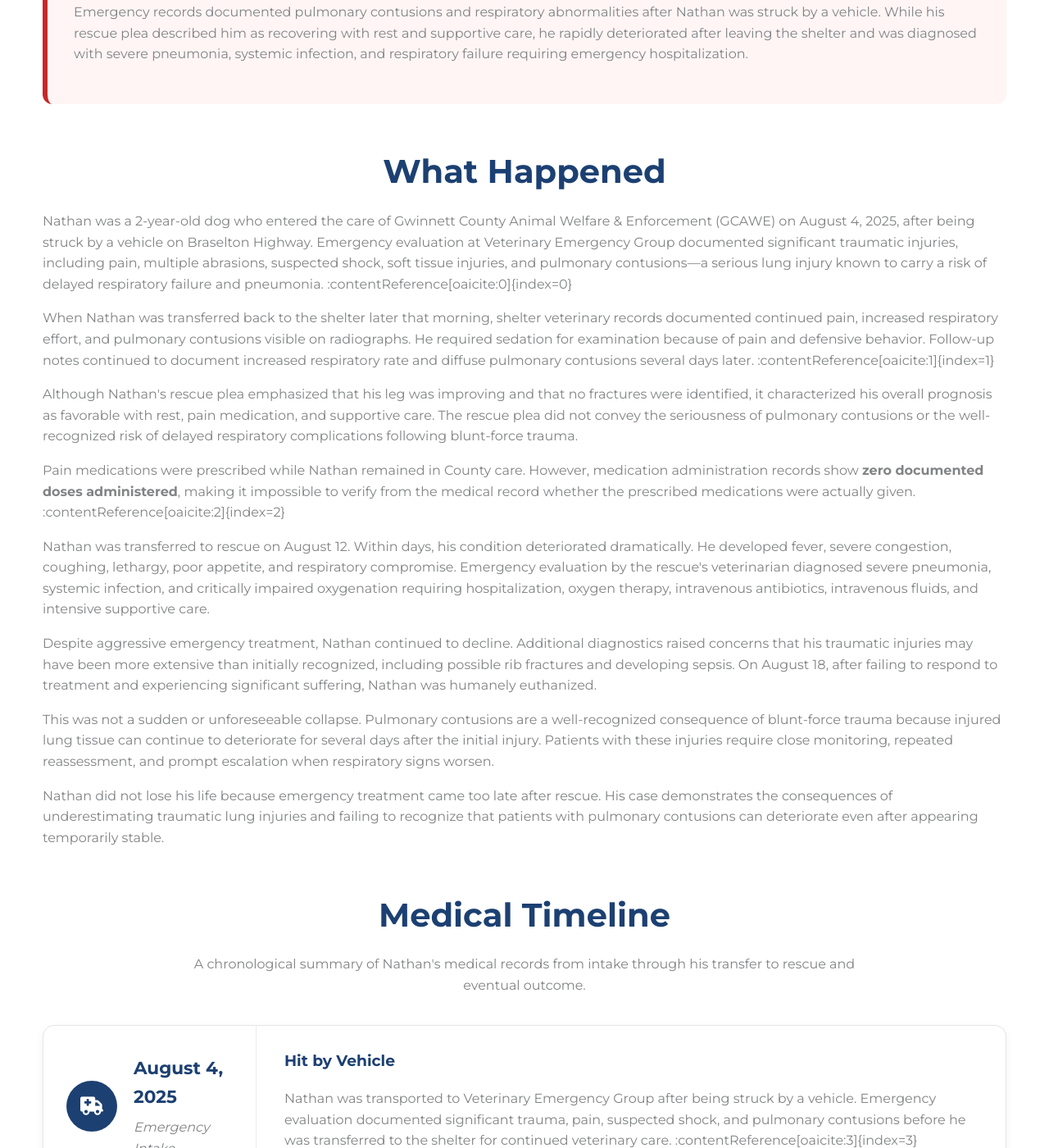
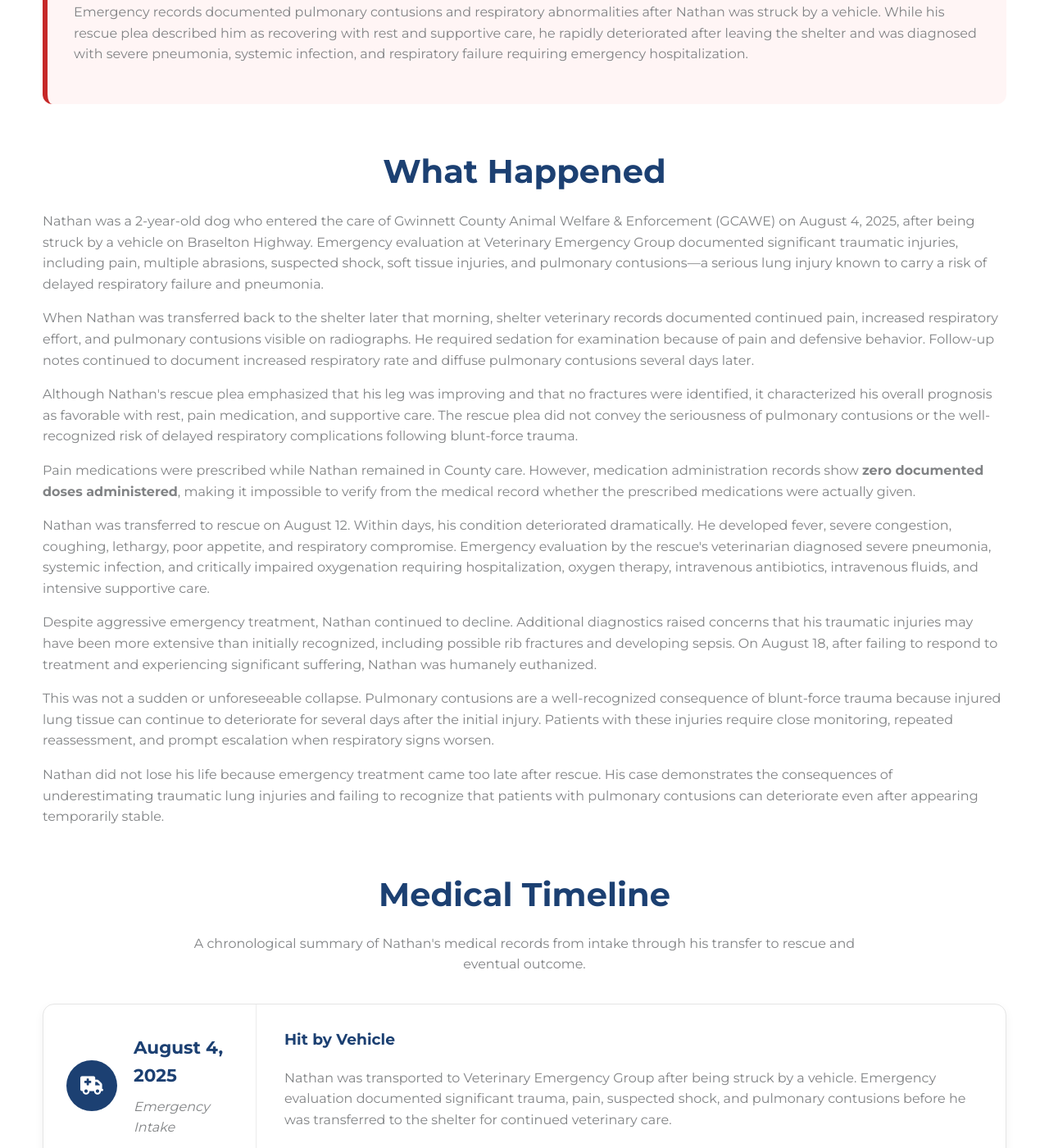
Before and after one commit to whitleybacon/gwinnett-animal-advocacy-alliance, a Jekyll site: the page built from issues/medical-care/nathan.html, in a window 1280 px wide and 1400 px high, scrolled down 991 px. Shown: the whole window at 82% size. Built offline with Jekyll 4.4.1, drawn with Linux system fonts in a browser that asks for light colours; some of the changed text lies outside the part shown.

Commit message:
Update nathan.html

```diff
--- a/issues/medical-care/nathan.html
+++ b/issues/medical-care/nathan.html
@@ -24,13 +24,13 @@ title: Nathan
 
     <h2>What Happened</h2>
 
-    <p>Nathan was a 2-year-old dog who entered the care of Gwinnett County Animal Welfare & Enforcement (GCAWE) on August 4, 2025, after being struck by a vehicle on Braselton Highway. Emergency evaluation at Veterinary Emergency Group documented significant traumatic injuries, including pain, multiple abrasions, suspected shock, soft tissue injuries, and pulmonary contusions—a serious lung injury known to carry a risk of delayed respiratory failure and pneumonia. :contentReference[oaicite:0]{index=0}</p>
+    <p>Nathan was a 2-year-old dog who entered the care of Gwinnett County Animal Welfare & Enforcement (GCAWE) on August 4, 2025, after being struck by a vehicle on Braselton Highway. Emergency evaluation at Veterinary Emergency Group documented significant traumatic injuries, including pain, multiple abrasions, suspected shock, soft tissue injuries, and pulmonary contusions—a serious lung injury known to carry a risk of delayed respiratory failure and pneumonia.</p>
 
-    <p>When Nathan was transferred back to the shelter later that morning, shelter veterinary records documented continued pain, increased respiratory effort, and pulmonary contusions visible on radiographs. He required sedation for examination because of pain and defensive behavior. Follow-up notes continued to document increased respiratory rate and diffuse pulmonary contusions several days later. :contentReference[oaicite:1]{index=1}</p>
+    <p>When Nathan was transferred back to the shelter later that morning, shelter veterinary records documented continued pain, increased respiratory effort, and pulmonary contusions visible on radiographs. He required sedation for examination because of pain and defensive behavior. Follow-up notes continued to document increased respiratory rate and diffuse pulmonary contusions several days later.</p>
 
     <p>Although Nathan's rescue plea emphasized that his leg was improving and that no fractures were identified, it characterized his overall prognosis as favorable with rest, pain medication, and supportive care. The rescue plea did not convey the seriousness of pulmonary contusions or the well-recognized risk of delayed respiratory complications following blunt-force trauma.</p>
 
-    <p>Pain medications were prescribed while Nathan remained in County care. However, medication administration records show <strong>zero documented doses administered</strong>, making it impossible to verify from the medical record whether the prescribed medications were actually given. :contentReference[oaicite:2]{index=2}</p>
+    <p>Pain medications were prescribed while Nathan remained in County care. However, medication administration records show <strong>zero documented doses administered</strong>, making it impossible to verify from the medical record whether the prescribed medications were actually given.</p>
 
     <p>Nathan was transferred to rescue on August 12. Within days, his condition deteriorated dramatically. He developed fever, severe congestion, coughing, lethargy, poor appetite, and respiratory compromise. Emergency evaluation by the rescue's veterinarian diagnosed severe pneumonia, systemic infection, and critically impaired oxygenation requiring hospitalization, oxygen therapy, intravenous antibiotics, intravenous fluids, and intensive supportive care.</p>
 
@@ -65,7 +65,7 @@ title: Nathan
 
             <div class="timeline-content">
                 <h3>Hit by Vehicle</h3>
-                <p>Nathan was transported to Veterinary Emergency Group after being struck by a vehicle. Emergency evaluation documented significant trauma, pain, suspected shock, and pulmonary contusions before he was transferred to the shelter for continued veterinary care. :contentReference[oaicite:3]{index=3}</p>
+                <p>Nathan was transported to Veterinary Emergency Group after being struck by a vehicle. Emergency evaluation documented significant trauma, pain, suspected shock, and pulmonary contusions before he was transferred to the shelter for continued veterinary care.</p>
             </div>
         </div>
 
@@ -82,7 +82,7 @@ title: Nathan
 
             <div class="timeline-content">
                 <h3>Pulmonary Contusions Documented</h3>
-                <p>Shelter veterinary examinations continued to document increased respiratory effort and pulmonary contusions. Nathan required sedation for evaluation because of pain, and lung abnormalities remained present on follow-up radiographs. :contentReference[oaicite:4]{index=4}</p>
+                <p>Shelter veterinary examinations continued to document increased respiratory effort and pulmonary contusions. Nathan required sedation for evaluation because of pain, and lung abnormalities remained present on follow-up radiographs.</p>
             </div>
         </div>
 
@@ -99,7 +99,7 @@ title: Nathan
 
             <div class="timeline-content">
                 <h3>Prescribed Pain Medication Could Not Be Verified</h3>
-                <p>Gabapentin and Carprofen were prescribed while Nathan remained in County care. Medication administration records, however, document <strong>zero doses administered</strong>, making it impossible to verify from the records whether these medications were actually given. :contentReference[oaicite:5]{index=5}</p>
+                <p>Gabapentin and Carprofen were prescribed while Nathan remained in County care. Medication administration records, however, document <strong>zero doses administered</strong>, making it impossible to verify from the records whether these medications were actually given.</p>
             </div>
         </div>
 
```
